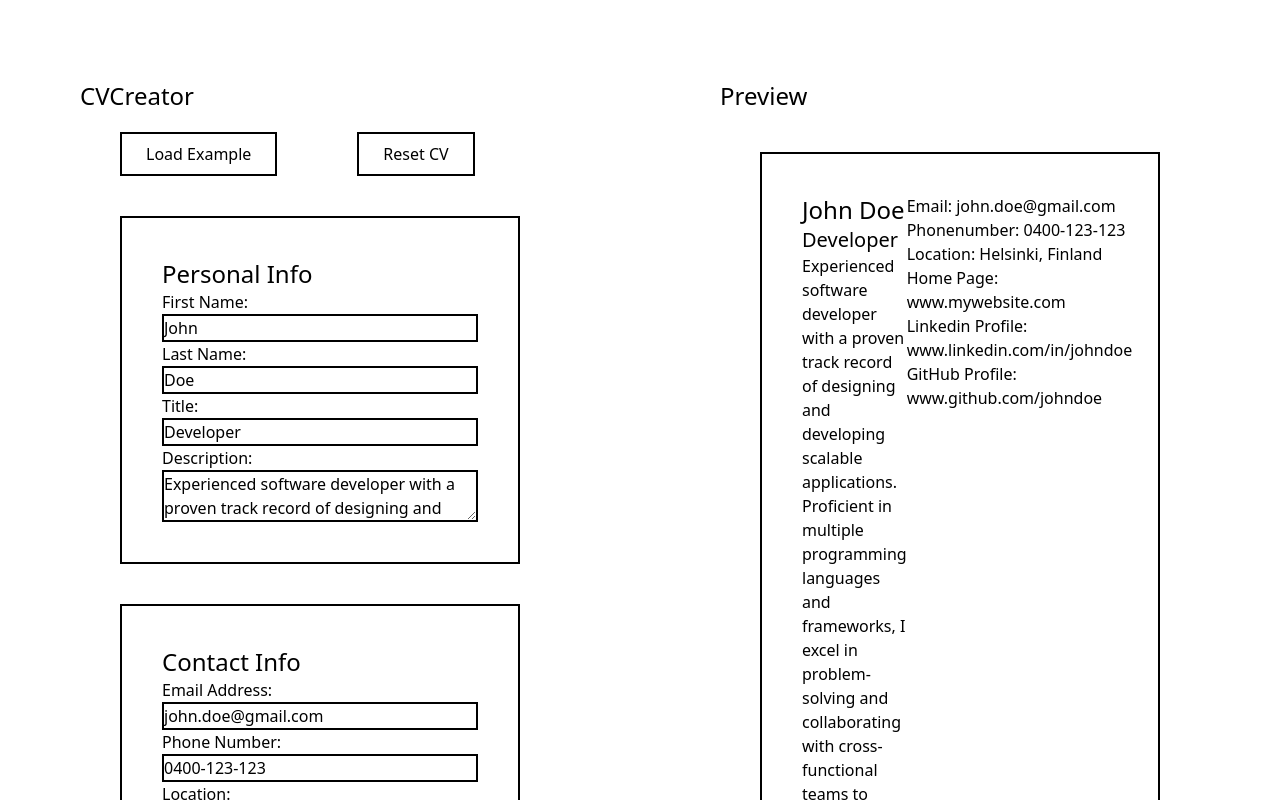
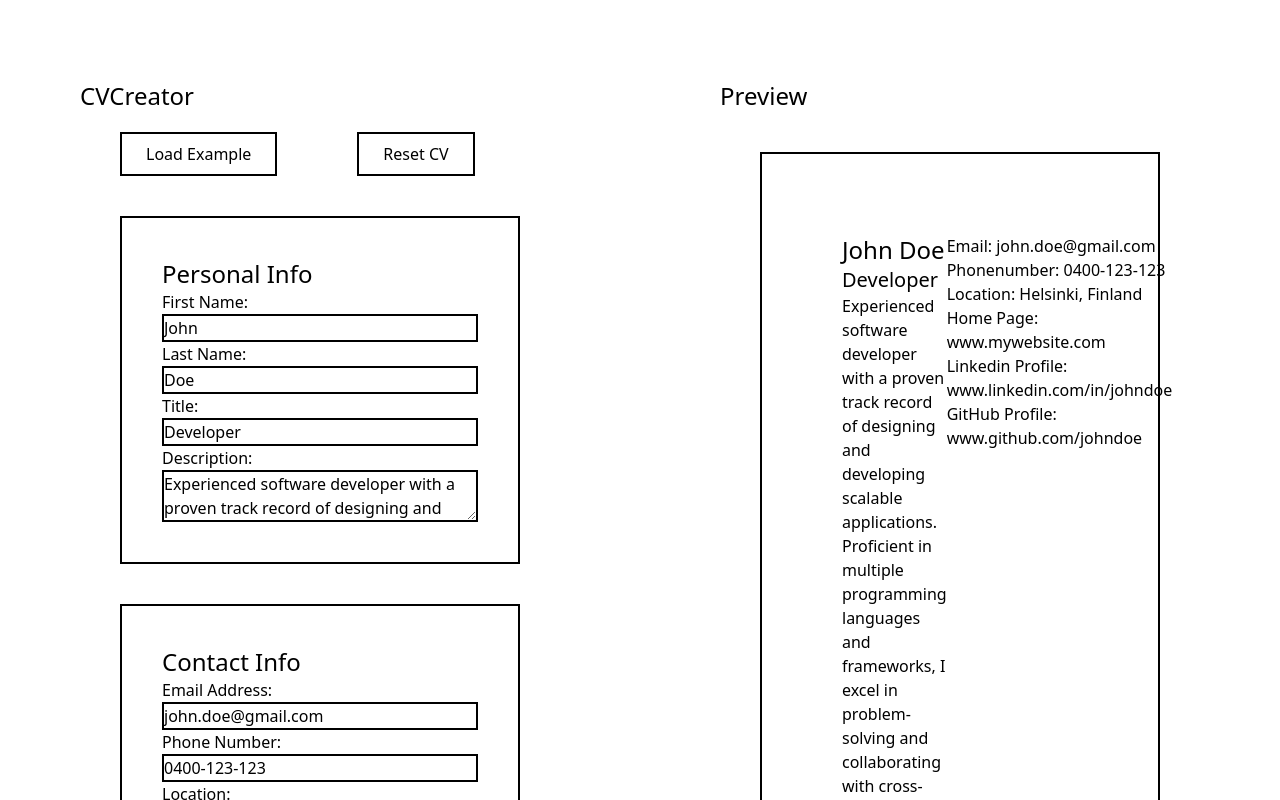
Before and after one commit to aarnif/CVApplication, a React (Vite) app: page / in a window 1280 px wide. Both pictures are taken after a click on the button "Load Example". Shown: the top 800 px of the page. Built offline with nearby package versions, Linux system fonts and the light colour scheme.

Commit message:
Add WorkExperience- and Job-components to Preview and update emptyData.js

```diff
--- /dev/null
+++ b/src/components/Preview/WorkExperience/Job.jsx
@@ -0,0 +1,29 @@
+import React from "react";
+
+const Job = ({ job }) => {
+  const { company, position, startDate, endDate, description } = job;
+
+  const formatDate = (date) => {
+    const dateObj = new Date(date);
+    const formattedDate = dateObj.toLocaleDateString("en-US", {
+      year: "numeric",
+      month: "long",
+    });
+    return formattedDate;
+  };
+
+  const formattedDate = `${startDate ? formatDate(startDate) : ""} - ${
+    endDate ? formatDate(endDate) : ""
+  }`;
+
+  return (
+    <div className="pt-5 pb-2 border-b-2">
+      <h1 className="text-2xl">{company}</h1>
+      <h2 className="text-xl pt-2">{position}</h2>
+      <p className="text-sm pt-2">{formattedDate}</p>
+      <p className="text-l pt-2 italic">{description}</p>
+    </div>
+  );
+};
+
+export default Job;
--- /dev/null
+++ b/src/components/Preview/WorkExperience/index.jsx
@@ -0,0 +1,21 @@
+import React from "react";
+import Job from "./Job";
+
+const WorkExperience = ({ workExperience }) => {
+  console.log("Work experience: ", workExperience);
+
+  if (workExperience.length === 0) {
+    return null;
+  }
+
+  return (
+    <div className="p-10">
+      <h1 className="text-2xl border-b-2 border-black">Work Experience</h1>
+      {workExperience.map((job) => (
+        <Job key={job.id} id={job.id} job={job} />
+      ))}
+    </div>
+  );
+};
+
+export default WorkExperience;
--- a/src/components/Preview/index.jsx
+++ b/src/components/Preview/index.jsx
@@ -1,20 +1,24 @@
 import React from "react";
 import PersonalInfo from "./PersonalInfo";
 import ContactInfo from "./ContactInfo";
+import WorkExperience from "./WorkExperience";
 
 const Preview = ({
   personalInfo,
   contactInfo,
-  workExperiences,
+  workExperience,
   degrees,
   skills,
 }) => {
   return (
     <main className="w-2/4 p-20">
       <h1 className="text-2xl">Preview</h1>
-      <div className="flex justify-between border-2 border-black m-10 p-10">
-        <PersonalInfo personalInfo={personalInfo} />
-        <ContactInfo contactInfo={contactInfo} />
+      <div className="flex flex-col border-2 border-black m-10 p-10">
+        <div className="flex justify-between p-10">
+          <PersonalInfo personalInfo={personalInfo} />
+          <ContactInfo contactInfo={contactInfo} />
+        </div>
+        <WorkExperience workExperience={workExperience} />
       </div>
     </main>
   );
--- a/src/emptyData.js.js
+++ b/src/emptyData.js.js
@@ -15,32 +15,9 @@ const emptyData = {
     linkedin: "",
     github: "",
   },
-  workExperience: [
-    {
-      id: uuid(),
-      position: "",
-      company: "",
-      startDate: "",
-      endDate: "",
-      description: "",
-    },
-  ],
-  education: [
-    {
-      id: uuid(),
-      school: "",
-      degree: "",
-      startDate: "",
-      endDate: "",
-      description: "",
-    },
-  ],
-  skills: [
-    {
-      id: uuid(),
-      name: "",
-    },
-  ],
+  workExperience: [],
+  education: [],
+  skills: [],
 };
 
 export default emptyData;
```
